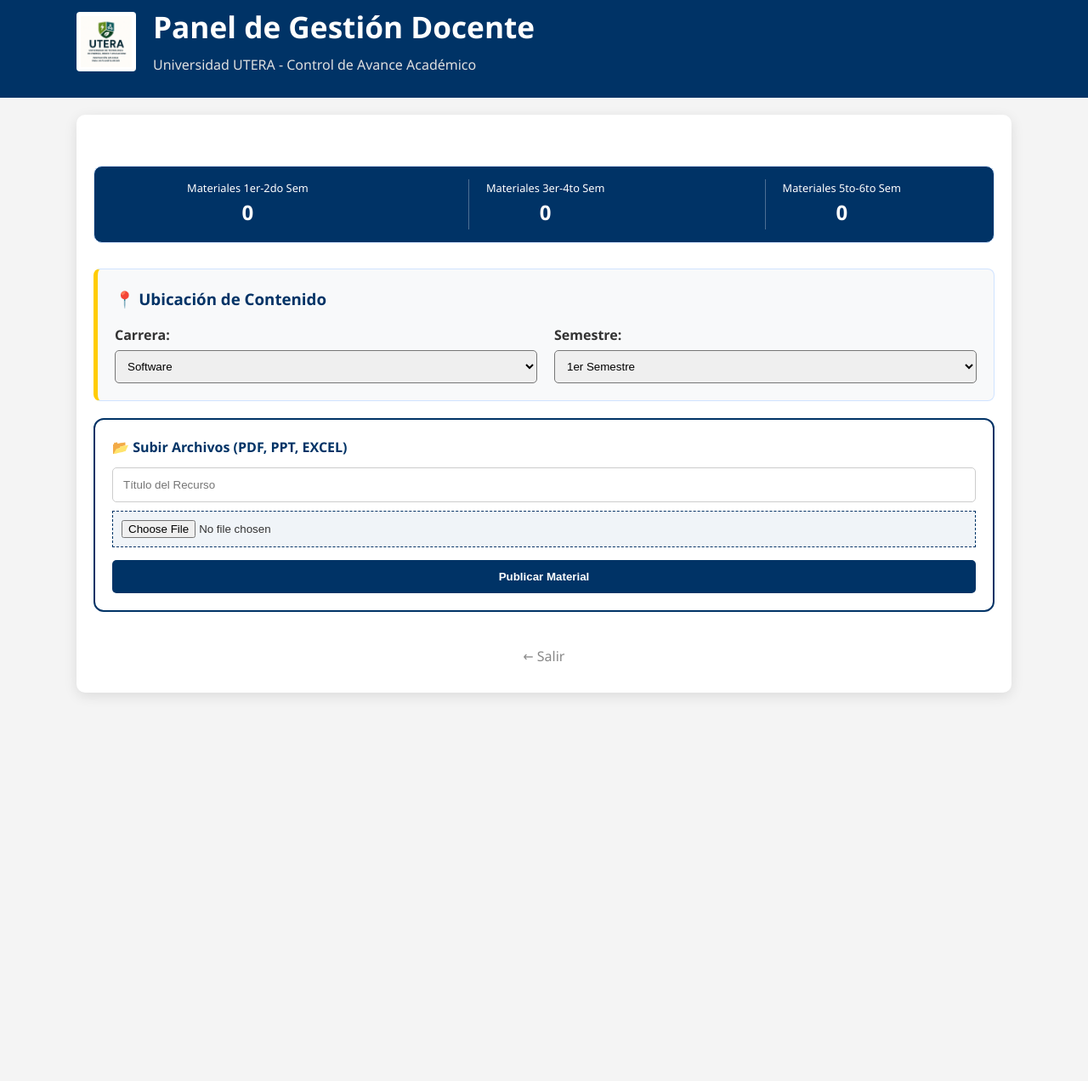
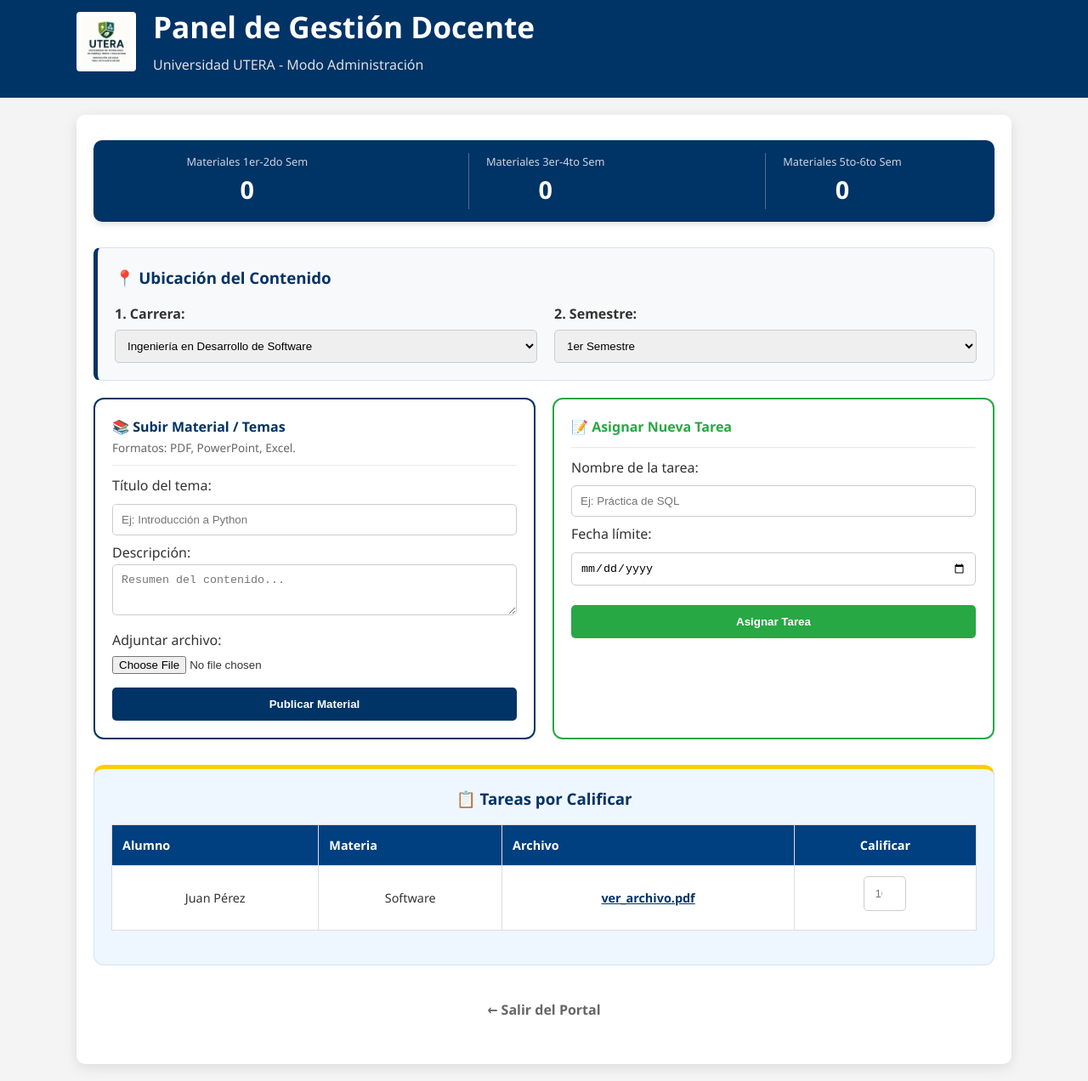
Before and after one commit to Tadeo2881/universidad-web, a plain HTML site: page maestro.html in a window 1280 px wide. Shown: the part 17-1289 px from the top of the page at 85% size. Before the commit the page ends 852 px from the top, so only its background shows below. Drawn offline with Linux system fonts and the light colour scheme.

Commit message:
confirmar y enviar cambios

```diff
--- a/maestro.html
+++ b/maestro.html
@@ -3,7 +3,7 @@
 <head>
   <meta charset="UTF-8">
   <meta name="viewport" content="width=device-width, initial-scale=1.0">
-  <title>Panel Docente - UTERA</title>
+  <title>Panel de Gestión Docente - UTERA</title>
   <link rel="stylesheet" href="estilos.css">
 </head>
 <body>
@@ -13,39 +13,41 @@
       <img src="logo-utera.png" alt="Logo UTERA" class="logo">
       <div class="info-header">
         <h1>Panel de Gestión Docente</h1>
-        <p>Universidad UTERA - Control de Avance Académico</p>
+        <p>Universidad UTERA - Modo Administración</p>
       </div>
     </div>
   </header>
 
   <main>
-    <section class="acceso-unidad" style="display: flex; justify-content: space-around; background: #003366; color: white; padding: 15px; border-radius: 10px; margin-bottom: 20px; text-align: center;">
+    <section style="display: flex; justify-content: space-around; background: #003366; color: white; padding: 15px; border-radius: 10px; margin-bottom: 20px; text-align: center; box-shadow: 0 4px 6px rgba(0,0,0,0.1);">
       <div>
-        <p style="font-size: 0.8em; margin: 0;">Materiales 1er-2do Sem</p>
-        <span id="cont-1-2" style="font-size: 1.5em; font-weight: bold;">0</span>
+        <p style="font-size: 0.8em; margin: 0; opacity: 0.8;">Materiales 1er-2do Sem</p>
+        <span id="cont-1-2" style="font-size: 1.8em; font-weight: bold;">0</span>
       </div>
       <div style="border-left: 1px solid rgba(255,255,255,0.3); padding-left: 20px;">
-        <p style="font-size: 0.8em; margin: 0;">Materiales 3er-4to Sem</p>
-        <span id="cont-3-4" style="font-size: 1.5em; font-weight: bold;">0</span>
+        <p style="font-size: 0.8em; margin: 0; opacity: 0.8;">Materiales 3er-4to Sem</p>
+        <span id="cont-3-4" style="font-size: 1.8em; font-weight: bold;">0</span>
       </div>
       <div style="border-left: 1px solid rgba(255,255,255,0.3); padding-left: 20px;">
-        <p style="font-size: 0.8em; margin: 0;">Materiales 5to-6to Sem</p>
-        <span id="cont-5-6" style="font-size: 1.5em; font-weight: bold;">0</span>
+        <p style="font-size: 0.8em; margin: 0; opacity: 0.8;">Materiales 5to-6to Sem</p>
+        <span id="cont-5-6" style="font-size: 1.8em; font-weight: bold;">0</span>
       </div>
     </section>
 
-    <section class="acceso-unidad" style="text-align: left; background-color: #f8f9fa; border-left: 5px solid #ffcc00; padding: 20px; border-radius: 8px;">
-      <h3 style="margin-bottom: 15px; color: #003366;">📍 Ubicación de Contenido</h3>
+    <section class="acceso-unidad" style="text-align: left; background-color: #f8f9fa; border-left: 5px solid #003366; padding: 20px; border-radius: 8px;">
+      <h3 style="margin-bottom: 15px; color: #003366;">📍 Ubicación del Contenido</h3>
       <div style="display: flex; gap: 20px; flex-wrap: wrap;">
         <div style="flex: 1; min-width: 200px;">
-          <label><strong>Carrera:</strong></label><br>
-          <select id="carreraSelect" style="padding: 10px; border-radius: 5px; width: 100%; margin-top: 5px;">
-            <option>Software</option><option>Ciberseguridad</option><option>Energías</option>
+          <label><strong>1. Carrera:</strong></label><br>
+          <select id="carreraSelect" style="padding: 10px; border-radius: 5px; width: 100%; margin-top: 5px; border: 1px solid #ccc;">
+            <option>Ingeniería en Desarrollo de Software</option>
+            <option>Ingeniería en Ciberseguridad</option>
+            <option>Ingeniería en Energías Renovables</option>
           </select>
         </div>
         <div style="flex: 1; min-width: 150px;">
-          <label><strong>Semestre:</strong></label><br>
-          <select id="semestreSelect" style="padding: 10px; border-radius: 5px; width: 100%; margin-top: 5px;">
+          <label><strong>2. Semestre:</strong></label><br>
+          <select id="semestreSelect" style="padding: 10px; border-radius: 5px; width: 100%; margin-top: 5px; border: 1px solid #ccc;">
             <option value="1">1er Semestre</option><option value="2">2do Semestre</option>
             <option value="3">3er Semestre</option><option value="4">4to Semestre</option>
             <option value="5">5to Semestre</option><option value="6">6to Semestre</option>
@@ -55,55 +57,98 @@
     </section>
 
     <div style="display: flex; gap: 20px; margin-top: 20px; flex-wrap: wrap;">
+
       <div style="flex: 1; min-width: 300px; border: 2px solid #003366; padding: 20px; border-radius: 12px; background: white;">
-        <h4 style="color: #003366;">📂 Subir Archivos (PDF, PPT, EXCEL)</h4>
-        <input type="text" id="tituloMaterial" placeholder="Título del Recurso" style="width: 100%; margin: 10px 0; padding: 12px; border-radius: 5px; border: 1px solid #ccc;">
+        <h4 style="color: #003366;">📚 Subir Material / Temas</h4>
+        <p style="font-size: 0.85em; color: #666;">Formatos: PDF, PowerPoint, Excel.</p>
+        <hr style="margin: 10px 0; opacity: 0.2;">
 
-        <input type="file" id="fileInput" accept=".pdf, .ppt, .pptx, .xls, .xlsx" onchange="mostrarVistaPrevia()" style="width: 100%; padding: 10px; border: 1px dashed #003366; background: #f0f4f8;">
+        <label>Título del tema:</label>
+        <input type="text" id="tituloMaterial" placeholder="Ej: Introducción a Python" style="width: 100%; margin: 8px 0; padding: 10px; border: 1px solid #ccc; border-radius: 5px;">
 
-        <div id="vistaPrevia" style="display: none; margin-top: 10px; padding: 10px; background: #eee; border-radius: 5px; font-size: 0.9em;">
-          <span id="infoArchivo"></span>
+        <label>Descripción:</label>
+        <textarea id="descMaterial" placeholder="Resumen del contenido..." style="width: 100%; height: 60px; padding: 10px; border-radius: 5px; border: 1px solid #ccc;"></textarea>
+
+        <label style="display: block; margin-top: 10px;">Adjuntar archivo:</label>
+        <input type="file" id="fileInput" accept=".pdf, .ppt, .pptx, .xls, .xlsx" onchange="actualizarVistaPrevia()" style="margin-top: 5px; width: 100%;">
+
+        <div id="boxVista" style="display: none; margin-top: 15px; padding: 10px; background: #f0f4f8; border-radius: 8px; border: 1px solid #003366;">
+          <p style="margin: 0; font-size: 0.9em; color: #003366;"><strong>👁️ Vista previa:</strong></p>
+          <span id="nombreArchivo" style="font-size: 0.85em; color: #333;"></span>
         </div>
 
-        <button onclick="publicar()" class="boton-ingresar" style="width: 100%; margin-top: 15px; background-color: #003366;">Publicar Material</button>
+        <button onclick="publicarMaterial()" class="boton-ingresar" style="width: 100%; margin-top: 15px; background-color: #003366;">Publicar Material</button>
       </div>
+
+      <div style="flex: 1; min-width: 300px; border: 2px solid #28a745; padding: 20px; border-radius: 12px; background: white;">
+        <h4 style="color: #28a745;">📝 Asignar Nueva Tarea</h4>
+        <hr style="margin: 10px 0; opacity: 0.2;">
+        <label>Nombre de la tarea:</label>
+        <input type="text" placeholder="Ej: Práctica de SQL" style="width: 100%; margin: 8px 0; padding: 10px; border: 1px solid #ccc; border-radius: 5px;">
+        <label>Fecha límite:</label>
+        <input type="date" style="width: 100%; margin: 8px 0; padding: 10px; border: 1px solid #ccc; border-radius: 5px;">
+        <button class="boton-ingresar" style="width: 100%; margin-top: 15px; background-color: #28a745; border: none;">Asignar Tarea</button>
+      </div>
+
     </div>
 
-    <div style="text-align: center; margin-top: 40px;">
-      <a href="login.html" style="color: #888; text-decoration: none;">← Salir</a>
+    <section class="acceso-unidad" style="margin-top: 30px; border-top: 5px solid #ffcc00; padding: 20px;">
+      <h3 style="text-align: center;">📋 Tareas por Calificar</h3>
+      <table style="width: 100%; border-collapse: collapse; margin-top: 15px; background: white;">
+        <thead>
+          <tr style="background: #003366; color: white; text-align: left;">
+            <th style="padding: 12px; border: 1px solid #ddd;">Alumno</th>
+            <th style="padding: 12px; border: 1px solid #ddd;">Materia</th>
+            <th style="padding: 12px; border: 1px solid #ddd;">Archivo</th>
+            <th style="padding: 12px; border: 1px solid #ddd; text-align: center;">Calificar</th>
+          </tr>
+        </thead>
+        <tbody>
+          <tr>
+            <td style="padding: 12px; border: 1px solid #ddd;">Juan Pérez</td>
+            <td style="padding: 12px; border: 1px solid #ddd;">Software</td>
+            <td style="padding: 12px; border: 1px solid #ddd;"><a href="#" style="color: #003366; font-weight: bold;">ver_archivo.pdf</a></td>
+            <td style="padding: 12px; border: 1px solid #ddd; text-align: center;"><input type="number" placeholder="10" style="width: 50px; text-align: center;"></td>
+          </tr>
+        </tbody>
+      </table>
+    </section>
+
+    <div style="text-align: center; margin-top: 40px; padding-bottom: 20px;">
+      <a href="login.html" style="color: #666; text-decoration: none; font-weight: bold;">← Salir del Portal</a>
     </div>
   </main>
 
   <script>
-    // Variables para los contadores
-    let cat1 = 0; let cat2 = 0; let cat3 = 0;
+    let c1 = 0; let c2 = 0; let c3 = 0;
 
-    function mostrarVistaPrevia() {
-      const input = document.getElementById('fileInput');
-      const vista = document.getElementById('vistaPrevia');
-      if (input.files[0]) {
-        vista.style.display = 'block';
-        document.getElementById('infoArchivo').innerText = "📄 Seleccionado: " + input.files[0].name;
+    function actualizarVistaPrevia() {
+      const file = document.getElementById('fileInput').files[0];
+      const box = document.getElementById('boxVista');
+      const info = document.getElementById('nombreArchivo');
+      if (file) {
+        box.style.display = 'block';
+        info.innerText = "📄 Archivo listo: " + file.name + " (" + (file.size/1024).toFixed(1) + " KB)";
       }
     }
 
-    function publicar() {
+    function publicarMaterial() {
       const sem = document.getElementById('semestreSelect').value;
-      const titulo = document.getElementById('tituloMaterial').value;
+      const tit = document.getElementById('tituloMaterial').value;
 
-      if(titulo === "") { alert("Ponle un título al material"); return; }
+      if(tit === "") { alert("Escribe un título"); return; }
 
-      // Lógica de contadores por semestre
-      if (sem == "1" || sem == "2") { cat1++; document.getElementById('cont-1-2').innerText = cat1; }
-      else if (sem == "3" || sem == "4") { cat2++; document.getElementById('cont-3-4').innerText = cat2; }
-      else { cat3++; document.getElementById('cont-5-6').innerText = cat3; }
+      // Actualizar contadores
+      if (sem == "1" || sem == "2") { c1++; document.getElementById('cont-1-2').innerText = c1; }
+      else if (sem == "3" || sem == "4") { c2++; document.getElementById('cont-3-4').innerText = c2; }
+      else { c3++; document.getElementById('cont-5-6').innerText = c3; }
 
-      alert("✅ ¡Publicado!\nContenido enviado al Semestre " + sem);
+      alert("✅ ¡Publicado con éxito!");
 
-      // Limpiar para el siguiente
+      // Limpiar
       document.getElementById('tituloMaterial').value = "";
       document.getElementById('fileInput').value = "";
-      document.getElementById('vistaPrevia').style.display = 'none';
+      document.getElementById('boxVista').style.display = 'none';
     }
   </script>
 </body>
```
